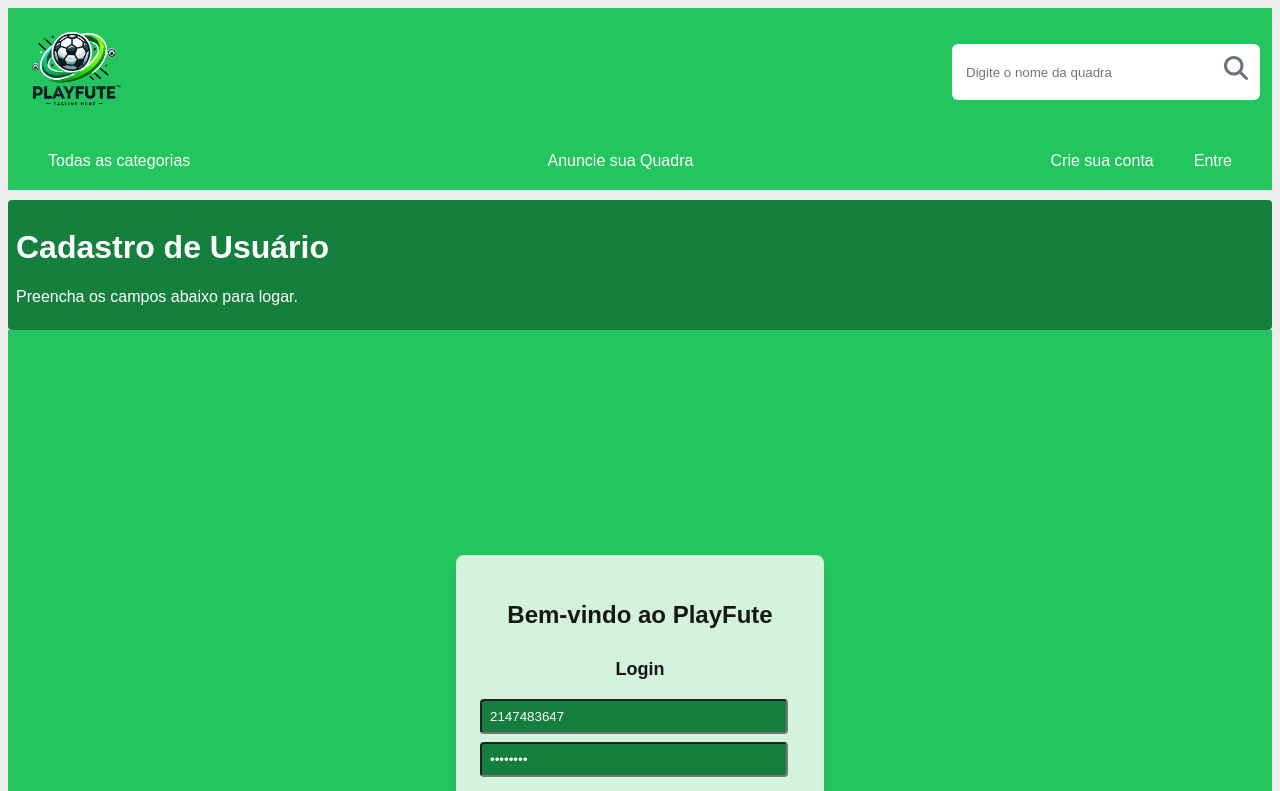
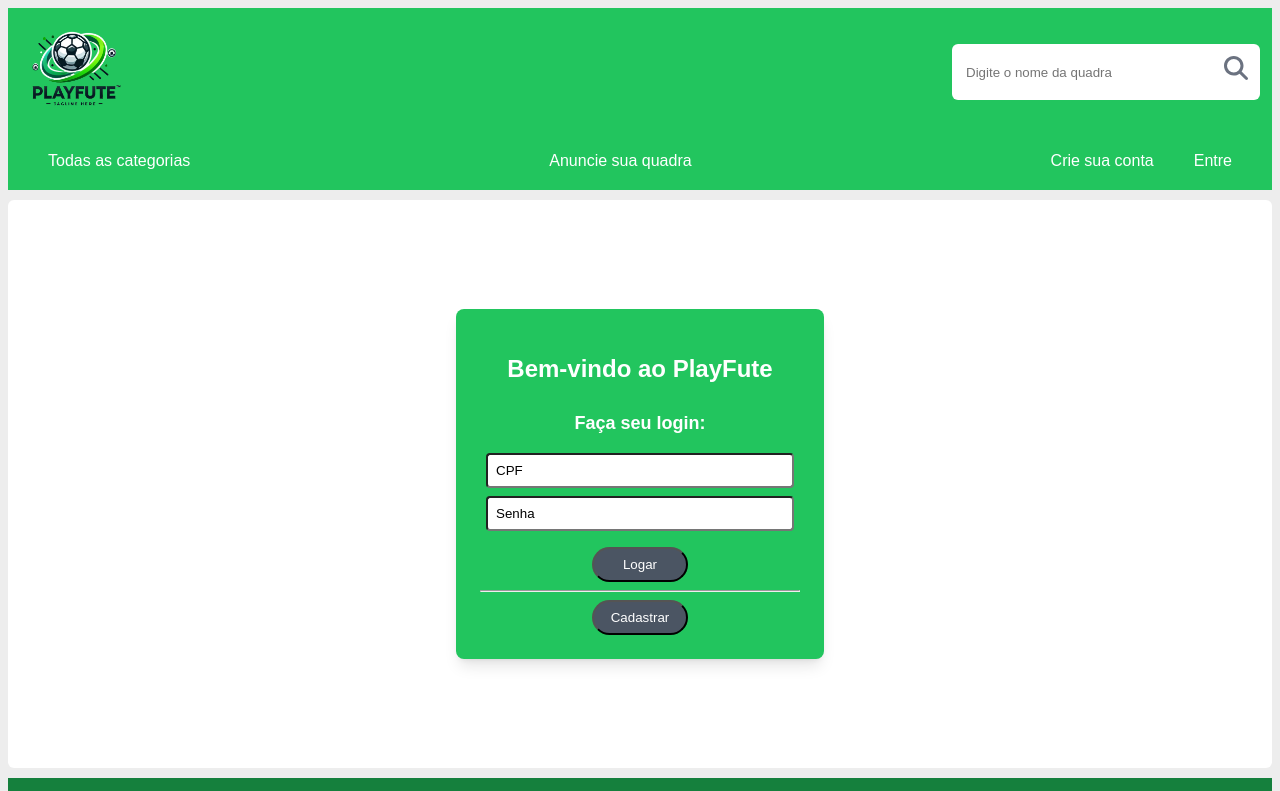
Before and after one commit to guerreiro05/projeto_integrador, a Next.js app: page /login in a window 1280 px wide. Shown: the top 791 px of the page. Built offline with nearby package versions, Linux system fonts and the light colour scheme.

Commit message:
Mexendo no layout das telas de login e cadastro
Menu e rodapé também

```diff
--- a/app/cadastro/page.js
+++ b/app/cadastro/page.js
@@ -52,98 +52,75 @@
 
     console.log(`Nome: ${usuario.nome}\nSobrenome: ${usuario.sobrenome}\nIdade: ${usuario.idade}\nCPF: ${usuario.cpf}\nSenha: ${usuario.senha}`);
 
-
     const res= await axios.post('http://localhost:4000/usuarios', {
       nome: usuario.nome,
       nascimento: usuario.nascimento,
       email: usuario.email,
       cpf: usuario.cpf,
       senha: usuario.senha
-
-
     })
-
-
 
     alert("Usuário cadastrado com sucesso!");
   }
 
   return (
     <main className="layout-container bg-white text-center p-1 rounded-md">
-      <div className="p-2 rounded bg-green-700 text-white">
-        <h1>Cadastro de Usuário</h1>
-        <p>Preencha os campos abaixo para se cadastrar.</p>
-      </div>
+      <div className="flex justify-center items-center">
 
+        <div className="bg-green-500 p-6 rounded-lg w-80 shadow-lg">
 
-     <div className="flex justify-center items-center min-h-screen  bg-white">
-        <div className="bg-green-700 bg-opacity-80 p-6 rounded-lg w-80 shadow-lg">
-          <h2 className="text-center text-2xl font-semibold mb-6">Cadastre-se</h2>
+          <h1 className="text-white">Cadastro de Usuário</h1>
+          <p className="text-white" >Preencha os campos abaixo para se cadastrar.</p>
 
           <input
-            className="p-2 mb-2 rounded bg-green-700 text-white placeholder-white w-72"
+            className="p-2 mb-2 rounded placeholder-black w-72"
             placeholder="Nome"
             value={usuario.nome}
             onChange={(e) => alteraUsuario({ ...usuario, nome: e.target.value })}/>
 
           <input
-           className="p-2 mb-2 rounded bg-green-700 text-white placeholder-white w-72"
+            className="p-2 mb-2 rounded placeholder-black w-72"
+            placeholder="Sobrenome"
+            value={usuario.sobrenome}
+            onChange={(e) => alteraUsuario({ ...usuario, sobrenome: e.target.value })}/>
+
+          <input
+            className="p-2 mb-2 rounded placeholder-black w-72"
             placeholder="Data de Nascimento"
             type="date"
             value={usuario.nascimento}
             onChange={(e) => alteraUsuario({ ...usuario, nascimento: e.target.value })}
           />
 
-          <input
-            className="p-2 mb-2 rounded bg-green-700 text-white placeholder-white w-72"
-            placeholder="Sobrenome"
-            value={usuario.sobrenome}
-            onChange={(e) => alteraUsuario({ ...usuario, sobrenome: e.target.value })}/>
-
 
           <input
-            className="p-2 mb-2 rounded bg-green-700 text-white placeholder-white w-72"
+            className="p-2 mb-2 rounded placeholder-black w-72"
             placeholder="E-mail"
             type="email"
             value={usuario.email}
             onChange={(e) => alteraUsuario({ ...usuario, email: e.target.value })}/>
 
           <input
-            className="p-2 mb-2 rounded bg-green-700 text-white placeholder-white w-72"
+            className="p-2 mb-2 rounded placeholder-black w-72"
             placeholder="CPF"
             value={usuario.cpf}
             onChange={(e) => alteraUsuario({ ...usuario, cpf: e.target.value })}/>
 
-
-
           <input
-            className="p-2 mb-2 rounded bg-green-700 text-white placeholder-white w-72"
+            className="p-2 mb-2 rounded placeholder-black w-72"
             placeholder="Senha"
             type="password"
             value={usuario.senha}
             onChange={(e) => alteraUsuario({ ...usuario, senha: e.target.value })}/>
 
           <input
-            className="p-2 mb-4 rounded bg-green-700 text-white placeholder-white w-72"
+            className="p-2 mb-4 rounded placeholder-black w-72"
             placeholder="Confirme a Senha"
             type="password"
             value={confirmaSenha}
             onChange={(e) => alteraConfirmaSenha(e.target.value)}/>
 
           {erro && <p className="text-red-500 text-sm mb-2">{erro}</p>}
-
-          <div className="flex items-center my-2">
-            <input
-                id="link-checkbox" type="checkbox"
-                className="w-4 h-4 text-blue-600 bg-gray-100 border-gray-300 rounded-sm focus:ring-2 focus:ring-blue-500"
-            />
-            <label htmlFor="link-checkbox" className="ml-2 text-sm text-gray-900">
-                Eu concordo com os {''}
-                <a href="#" className="text-blue-600 hover:underline">
-                termos e condições
-                </a>.
-            </label>
-          </div>
 
           <Link href="/login">
             <button
--- a/app/components/Menu.js
+++ b/app/components/Menu.js
@@ -25,12 +25,8 @@
   return (
     <main>
       <div className="bg-green-500">
-
         <div className="layout-container pb-1 mb-4">
-
-
           <div className="flex justify-between">
-
             <img src="/imagens/logo.jpg" onClick={() => window.location.href="/"} className="w-32" />
 
             <div className="cursor-pointer items-center flex w-80">
@@ -46,7 +42,12 @@
             <div>
               <ul className="text-white flex justify-between list-none">
                 <li className="cursor-pointer" onClick={() => window.location.href = "/categoria/"}>Todas as categorias</li>
-                            <li href="https://wa.me/5511999999999" className="cursor-pointer">Anuncie sua Quadra</li>
+                <a
+                  href="https://wa.me/5511999999999"
+                  target="_blank"
+                  className="text-white cursor-pointer no-underline hover:underline">
+                    Anuncie sua quadra
+                </a>
                 <div className="flex">
                   {
                     user.id === undefined && (
--- a/app/components/Rodape.js
+++ b/app/components/Rodape.js
@@ -4,33 +4,32 @@
 
 function RodaPe() {
     return (
-        <footer className="w-full bg-green-700 text-white flex justify-around">
+        <div className="bg-green-700">
+            <footer className="text-white layout-container flex justify-between">
                 <div>
                     <h3 className="font-bold mb-2">Conheça-nos</h3>
                     <p className="cursor-pointer hover:underline" onClick={() => window.location.href = "/sobre"}>
                         Sobre a PlayFute
                     </p>
                 </div>
-
                 <div>
                     <h3 className="font-bold mb-2">Ganhe dinheiro conosco</h3>
                     <a
                         href="https://wa.me/5511999999999"
                         target="_blank"
-                    className="text-white cursor-pointer no-underline hover:underline"
-                >
+                        className="text-white cursor-pointer no-underline hover:underline">
                         Anuncie sua quadra
                     </a>
                 </div>
-
                 <div>
-                <h3 className="font-bold mb-2">Vamos te ajudar</h3>
-                <p className="cursor-pointer hover:underline" onClick={() => window.location.href = "/perfil"}>
+                    <h3 className="font-bold mb-2 cursor-pointer">Vamos te ajudar</h3>
+                    <p className="cursor-pointer hover:underline cursor-pointer" onClick={() => window.location.href = "/perfil"}>
                         Sua conta
                     </p>
-                <p className="hover:underline">Cancelamento e reembolsos</p>
-                <p className="hover:underline">Ajuda e Suporte</p>
+                    <p className="hover:underline cursor-pointer ">Cancelamento e reembolsos</p>
+                    <p className="hover:underline cursor-pointer">Ajuda e Suporte</p>
                 </div>
             </footer>
+        </div>
     );
 }
--- a/app/login/page.js
+++ b/app/login/page.js
@@ -9,8 +9,8 @@
 export default function Login() {
 
 
-  const [cpf, alteraCpf] = useState("2147483647");
-  const [senha, alteraSenha] = useState("senha123");
+  const [cpf, alteraCpf] = useState("");
+  const [senha, alteraSenha] = useState("");
 
 
   const [usuario, alteraUsuario] = useState([]);
@@ -90,32 +90,34 @@
   // }
 
   return (
-    <div>
-      <div className="p-2 rounded bg-green-700 text-white">
-        <h1>Cadastro de Usuário</h1>
-        <p>Preencha os campos abaixo para logar.</p>
-      </div>
-      <div className="flex justify-center items-center min-h-screen bg-cover bg-center bg-green-500">
-        <div className="bg-white bg-opacity-80 p-6 rounded-lg w-80 shadow-lg">
-          <h2 className="text-center text-2xl font-semibold mb-6">Bem-vindo ao PlayFute</h2>
-          <h3 className="text-center text-lg mb-4">Login</h3>
+    <main className="layout-container h-[560px] flex justify-center items-center bg-white text-center p-1 rounded-md">
+
+          <div className="bg-green-500 p-6 rounded-lg w-80 shadow-lg">
+
+              <h2 className="text-center text-white text-2xl font-semibold mb-6">Bem-vindo ao PlayFute</h2>
+              <h3 className="text-center text-white text-lg mb-4">Faça seu login:</h3>
+
               <input
-            className="p-2 mb-2 rounded bg-green-700 text-white placeholder-white w-72"
+                className="p-2 mb-2 rounded placeholder-black w-72"
                 placeholder="CPF"
                 value={cpf}
                 onChange={(e) => alteraCpf(e.target.value)} />
+
               <input
-            className="p-2 mb-4 rounded bg-green-700 text-white placeholder-white w-72"
+                className="p-2 mb-4 rounded placeholder-black w-72"
                 placeholder="Senha"
                 type="password"
                 value={senha}
                 onChange={(e) => alteraSenha(e.target.value)} />
+
               <button
                 className="bg-gray-600 text-white p-2 rounded-full hover:bg-gray-700 w-24"
                 onClick={()=> logar()}>
                 Logar
               </button>
+
               <hr/>
+
               <Link href="/cadastro">
                 <button
                   className="bg-gray-600 text-white p-2 rounded-full hover:bg-gray-700 w-24"
@@ -123,8 +125,8 @@
                   Cadastrar
                 </button>
               </Link>
+
           </div>
-      </div>
-    </div>
+    </main>
   );
 }
```
Lines whose indentation alone changed are shown as unchanged.
